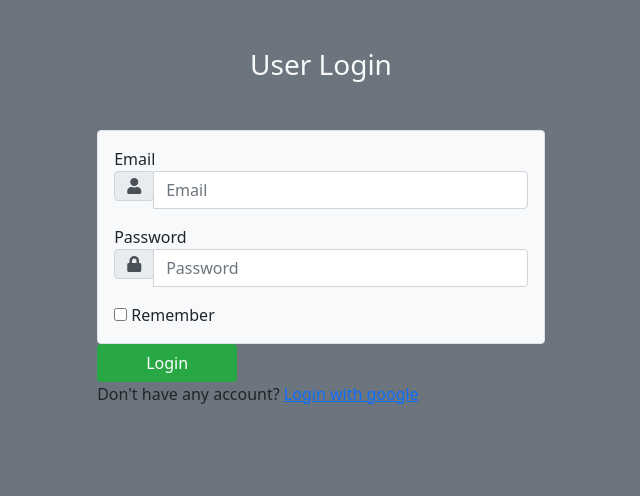
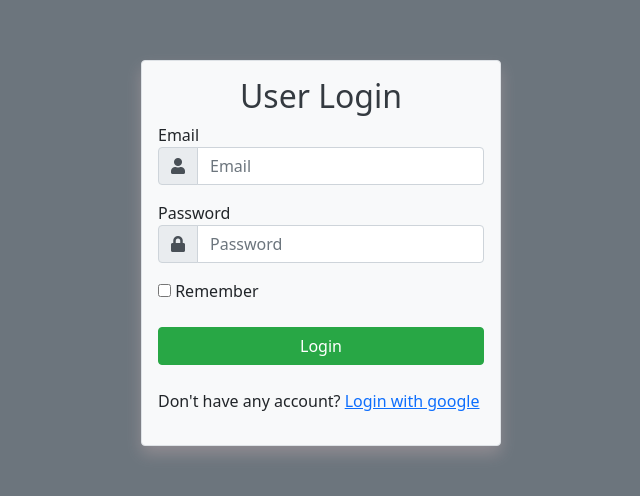
Before and after one commit to danghieu1407/WebADVSocialMedia, a Node server app: page /login in a window 1280 px wide. Shown: the top 496 px of the page, without its empty margins (319-959 px from the left). Run offline with Node 20, Linux system fonts and the light colour scheme; some libraries are stand-ins or nearby versions.

Commit message:
dang lam css

```diff
--- a/Routes/index.js
+++ b/Routes/index.js
@@ -9,7 +9,7 @@ const http = require('http');
 const socketio = require('socket.io');
 const db = require('../db')
 var formidable = require('formidable')
-
+var flash = require('connect-flash');
 const emailValidator = require('email-validator')
 router.use(session({
     resave: false,
@@ -17,7 +17,7 @@ router.use(session({
     secret: 'SECRET'
 }));
 
-
+router.use(flash())
 router.use(passport.initialize());
 router.use(passport.session());
 router.use(bodyParser.json())
@@ -36,7 +36,8 @@ router.get('/login', (req, res, next) => {
 
     res.render('Layout/login', { layout: `./Layout/login` })
 })
-temp = false // cai lon nay dung de xac nhan cho cai ham isLoggedIn
+temp = false // Cái này trả về true cho hàm isLoggedIn
+
 
 let tempcc;
 
@@ -62,13 +63,11 @@ router.post('/login', (req, res, next) => {
                 } else if (passwordbt !== user.password) {
                     error = 'Mật khẩu không chính xác'
                 }
-                console.log(error)
                 if (error.length > 0) {
                     res.render('./Layout/login', {
                         layout: `./Layout/login`,
-                        errorMessage: error
+                        error: error
                     })
-
                 } else {
                     temp = true
                     body.authId = user.authId
@@ -96,9 +95,11 @@ router.post('/login', (req, res, next) => {
 router.get('/', isLoggedIn, (req, res, next) => {
 
     if (!req.user) {
+
         userTDTU = tempcc
 
     } else {
+
         userTDTU = req.user;
     }
     /*userTDTU là user hiện tại đang login */
--- a/package.json
+++ b/package.json
@@ -21,6 +21,7 @@
   "dependencies": {
     "ajax": "^0.0.4",
     "body-parser": "^1.19.1",
+    "connect-flash": "^0.1.1",
     "cookie-parser": "^1.4.6",
     "dotenv": "^10.0.0",
     "ejs": "^3.1.6",
@@ -28,17 +29,20 @@
     "email-validator": "^2.0.4",
     "express": "^4.17.1",
     "express-ejs-layouts": "^2.5.1",
+    "express-flash": "^0.0.2",
     "express-session": "^1.17.2",
     "formidable": "^2.0.1",
     "fs": "^0.0.1-security",
     "http": "^0.0.1-security",
     "json-stringify": "^1.0.0",
     "mongoose": "^6.1.2",
+    "node-popup": "^0.1.14",
     "nodemon": "^2.0.15",
     "parse-json": "^6.0.2",
     "passport": "^0.5.2",
     "passport-google-oauth": "^2.0.0",
     "passport-google-oauth20": "^2.0.0",
+    "popups": "^1.1.3",
     "socket.io": "^4.4.0"
   }
 }
--- a/public/Style/style.css
+++ b/public/Style/style.css
@@ -7,6 +7,27 @@
 
 body {
     background-color: #efefef !important;
+}
+
+#khunglogin {
+    width: 360px;
+    margin: auto;
+    box-shadow: 0 8px 16px 0 #fdd4d43f;
+    margin-top: 60px;
+}
+
+#iconlogin {
+    border-top-left-radius: .25rem !important;
+    border-bottom-left-radius: .25rem !important;
+}
+
+.input-group-text {
+    border-radius: .0rem !important;
+    height: 100%;
+}
+
+.btn-success {
+    width: 100%;
 }
 
 .jsjhr .skfjh .box1 {
@@ -22,7 +43,7 @@
     height: 100%;
 }
 
-  .jsjhr .skfjh .sfjhe .sjfsj  img {
+.jsjhr .skfjh .sfjhe .sjfsj img {
     width: 140px;
     margin-top: 9px;
     border-radius: 50%;
@@ -33,7 +54,7 @@
     font-size: 16px;
 }
 
-  .jsjhr .skfjh .jfheuf .box1  {
+.jsjhr .skfjh .jfheuf .box1 {
     background-color: #fff;
     -webkit-box-shadow: 0px 0px 6px #ccc;
     box-shadow: 0px 0px 6px #ccc;
@@ -45,14 +66,16 @@
     border-bottom: 1px solid #efefef;
     outline: navajowhite;
 }
-  #box1{
+
+#box1 {
     border-radius: 7px;
     background-color: rgb(228, 228, 228);
 }
-  .box1{
+
+.box1 {
     border-radius: 7px;
+}
 
-  }
 .jsjhr .skfjh .box1 {
     background-color: #fff;
     -webkit-box-shadow: 0px 0px 6px #ccc;
@@ -88,11 +111,11 @@
     color: white;
     background-color: green;
 }
+
 .dropbtn {
     background-color: #f8f9fa;
     align-items: center;
     border: none;
-
 }
 
 .dropdown {
@@ -105,7 +128,7 @@
     position: absolute;
     background-color: #f9f9f9;
     min-width: 160px;
-    box-shadow: 0px 8px 16px 0px rgba(0,0,0,0.2);
+    box-shadow: 0px 8px 16px 0px rgba(0, 0, 0, 0.2);
     z-index: 1;
 }
 
@@ -114,35 +137,29 @@
     padding: 12px 16px;
     text-decoration: none;
     display: block;
-
 }
 
 .dropdown-content a:hover {
     background-color: #ff0000;
-    color:cornsilk;
-
-
+    color: cornsilk;
 }
 
 .dropdown:hover .dropdown-content {
     display: block;
 }
-  #logoutdropdown{
+
+#logoutdropdown {
     border-radius: 7px;
 }
 
-
-#CollectionDiv{
+#CollectionDiv {
     border-radius: 7px;
 }
 
-.profilePOST{
+.profilePOST {
     border-radius: 7px;
     padding: 12px;
     background-color: #fff;
     box-shadow: rgba(0, 0, 0, 0.4) 0px 0px 10px;
-
-
-
     top: 4rem;
 }
--- a/views/Layout/login.ejs
+++ b/views/Layout/login.ejs
@@ -22,19 +22,24 @@
 
 <body class="bg-secondary">
 
-    <h3 class="text-center my-5 text-light">User Login</h3>
+
 
     <!-- buộc toàn bộ dòng và cột phải bỏ trong class container -->
     <div class="container">
         <div class="row justify-content-center">
             <div class="col-md-10 col-lg-8 col-xl-5">
-                <div class="border p-3 rounded bg-light">
+                <div class="border p-3 rounded bg-light" id="khunglogin">
+                    <div class="headerlogin">
+                        <h2 class="text-center text-dark">User Login</h2>
+                    </div>
                     <form action="/login" method="post">
+
+
                         <div class="form-group">
                             <label for="user">Email</label>
                             <div class="input-group mb-3">
                                 <div class="input-group-prepend">
-                                    <span class="input-group-text">
+                                    <span class="input-group-text" id="iconlogin">
                     <i class="fas fa-user"></i>
                   </span>
                                 </div>
@@ -46,7 +51,7 @@
                             <label for="pass">Password</label>
                             <div class="input-group mb-3">
                                 <div class="input-group-prepend">
-                                    <span class="input-group-text">
+                                    <span class="input-group-text" id="iconlogin">
                     <i class="fas fa-lock"></i>
                   </span>
                                 </div>
@@ -60,22 +65,25 @@
                             </div>
                         </div>
                         <div class="form-group">
-                            <% if (locals.errorMessage) { %>
+                            <% if (locals.error) { %>
                                 <div class="alert alert-danger">
-                                    <%= errorMessage %>
+                                    <%= error %>
                                 </div>
                                 <% } %>
                                     <!-- <div class="alert alert-danger alert-dismissible fade show">
                   <button type="button" class="close" data-dismiss="alert">&times;</button>
                 </div> -->
                         </div>
+                        <br>
+                        <div class="form-group">
+                            <button class="btn btn-success px-5" type="submit">Login</button>
+                        </div>
+                        <br>
+                        <div class="form-group ">
+                            <p>Don't have any account? <a href="/auth/google">Login with google</a></p>
+                        </div>
                 </div>
-                <div class="form-group">
-                    <button class="btn btn-success px-5" type="submit">Login</button>
-                </div>
-                <div class="form-group">
-                    <p>Don't have any account? <a href="/auth/google">Login with google</a></p>
-                </div>
+
                 </form>
             </div>
         </div>
```
Also changed, not shown: Routes/auth.js (+8 -2 lines), 1 other file. Lines whose indentation alone changed are shown as unchanged.
